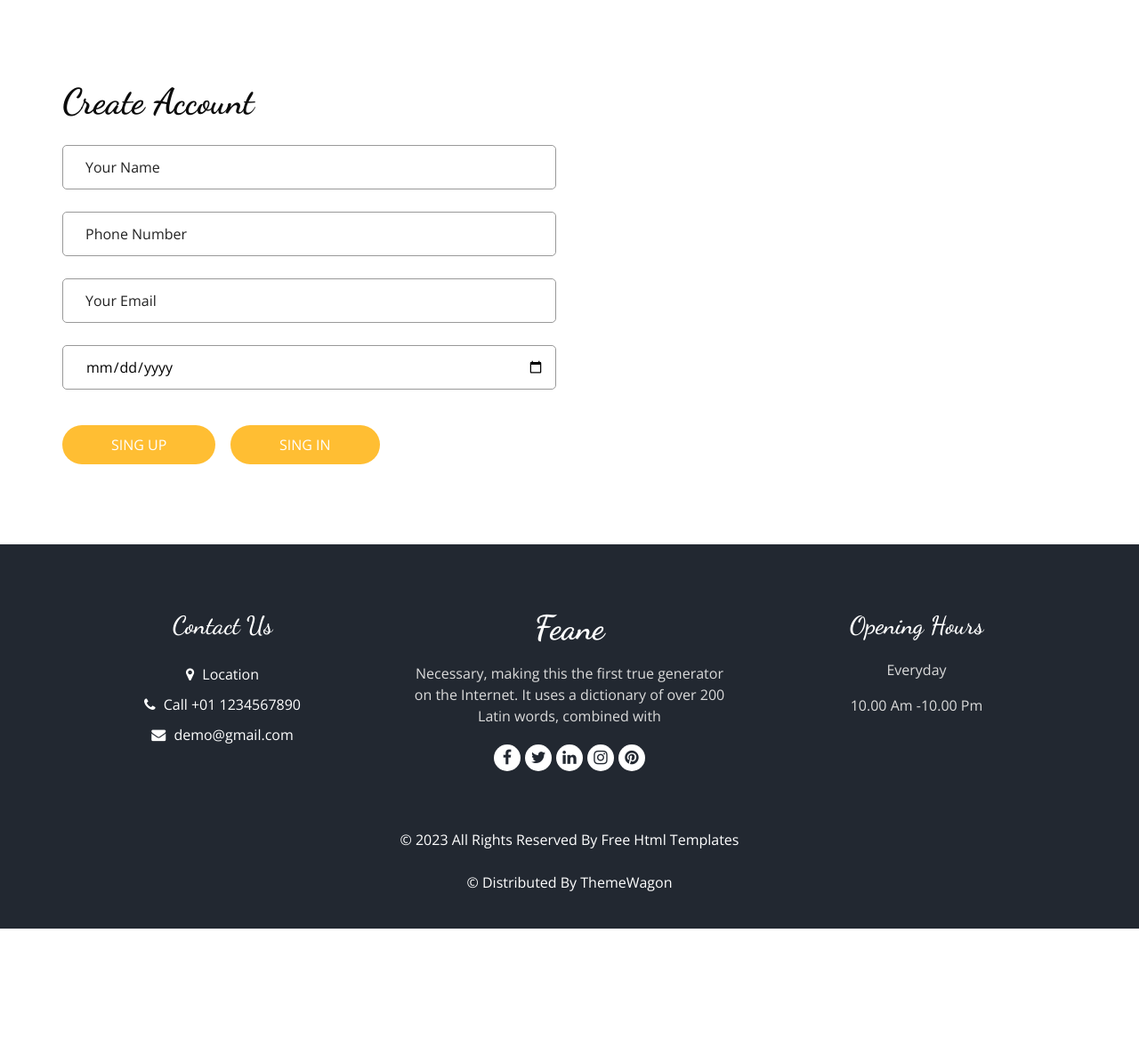
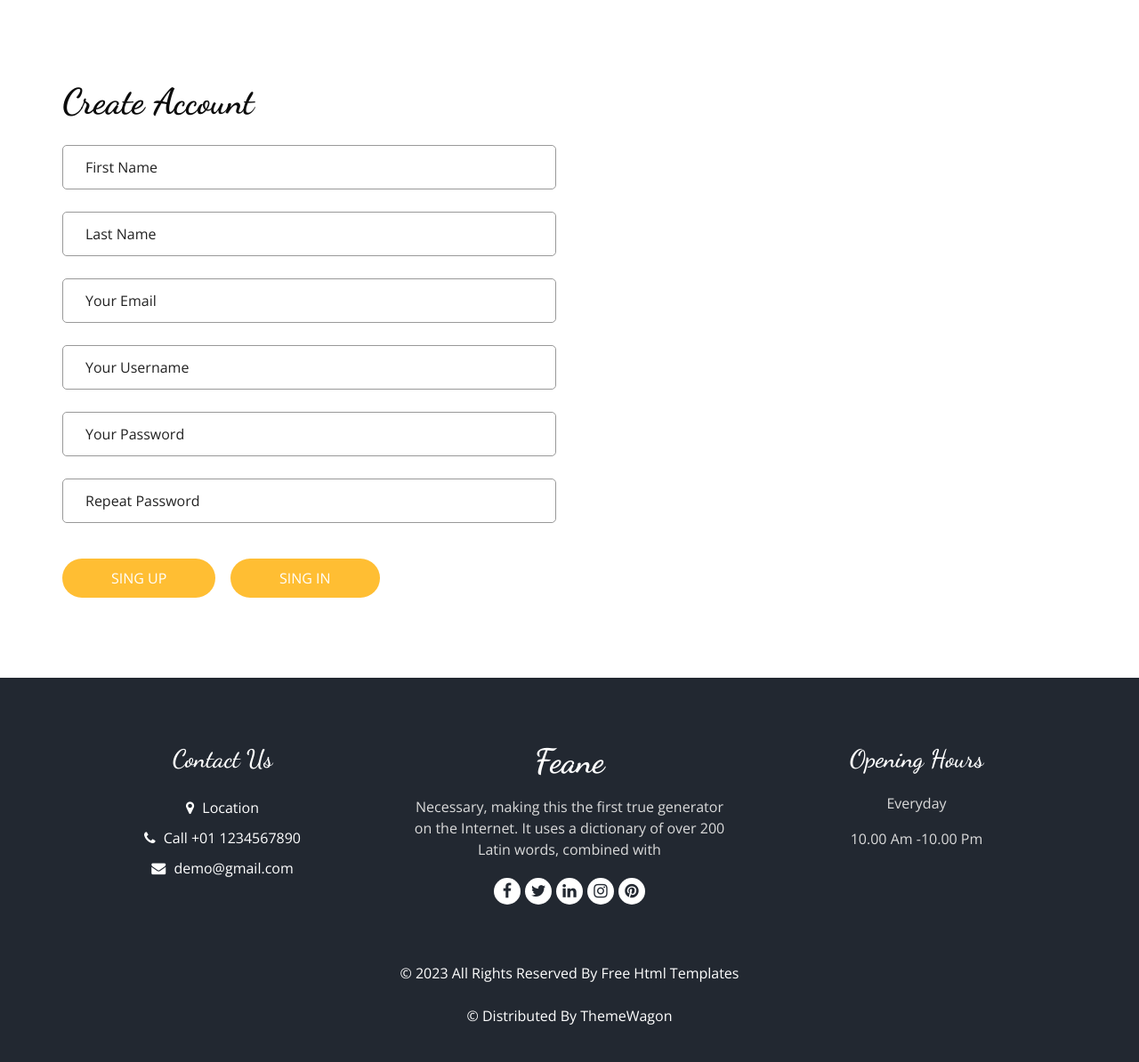
Before and after one commit to abhishekdubey1412/canteen_stores, a Django app: page /registration/ in a window 1280 px wide. Shown: the part 88-1282 px from the top of the page at 89% size. Before the commit the page ends 1132 px from the top, so only its background shows below. Run offline with Django 4.2, Linux system fonts and the light colour scheme; some libraries are stand-ins or nearby versions.

Commit message:
modified files

```diff
--- a/Home_App/views.py
+++ b/Home_App/views.py
@@ -1,6 +1,7 @@
-from django.shortcuts import render
+from django.shortcuts import render, redirect
 from django.http import HttpResponse
 from Home_App.models import Book_Table
+from django.contrib.auth.models import User, auth
 
 # Create your views here.
 def home(request):
@@ -34,17 +35,31 @@ def menu(request):
     return render(request, 'menu.html')
 
 def login(request):
+    if request.method == "POST":
+        username = request.POST.get('username')
+        password = request.POST.get('password')
+        user = auth.authenticate(username=username, password=password)
+
+        if user is not None:
+            auth.login(request,user)
+            return render(request, 'user_dashboard.html')
+
     return render(request, 'login.html')
 
 def registration(request):
     if request.method == "POST":
-        name = request.POST.get('name')
+        first_name = request.POST.get('fname')
+        last_name = request.POST.get('lname')
         email = request.POST.get('email')
-        number = request.POST.get('number')
-        date = request.POST.get('date')
+        username = request.POST.get('username')
+        password = request.POST.get('password')
+        repeat_password = request.POST.get('rpassword')
         sing_up = request.POST.get('sing_up')
 
-        if name != '' and email != '' and number != '' and date != '' and sing_up == '1':
-            return render(request, 'menu.html')
+        if password == repeat_password:
+            if first_name != '' and last_name != '' and email != '' and username != 'username' and password != '' and repeat_password != '' and sing_up == '1':
+                data = User.objects.create_user(first_name=first_name, last_name=last_name, email=email, username=username, password=password)
+                data.save()
+                return redirect('login')
 
     return render(request, 'registration.html')
--- a/Template/login.html
+++ b/Template/login.html
@@ -18,7 +18,7 @@
               {% csrf_token %}
 
               <div>
-                <input type="email" class="form-control" id="email" name="email" placeholder="Your Email" />
+                <input type="text" class="form-control" id="username" name="username" placeholder="Your Username" />
               </div>
               <div>
                 <input type="password" class="form-control" id="password" name="password" placeholder="Password" />
--- a/Template/registration.html
+++ b/Template/registration.html
@@ -17,16 +17,22 @@
             <form action="{% url 'registration' %}" method="POST">
               {% csrf_token %}
               <div>
-                <input type="text" class="form-control" id="name" name="name" placeholder="Your Name" />
+                <input type="text" class="form-control" id="fname" name="fname" placeholder="First Name" />
               </div>
               <div>
-                <input type="text" class="form-control" id="number" name="number" placeholder="Phone Number" />
+                <input type="text" class="form-control" id="lname" name="lname" placeholder="Last Name" />
               </div>
               <div>
                 <input type="email" class="form-control" id="email" name="email" placeholder="Your Email" />
               </div>
               <div>
-                <input type="date" id="date" name="date" class="form-control">
+                <input type="text" class="form-control" id="username" name="username" placeholder="Your Username" />
+              </div>
+              <div>
+                <input type="text" class="form-control" id="password" name="password" placeholder="Your Password" />
+              </div>
+              <div>
+                <input type="text" class="form-control" id="rpassword" name="rpassword" placeholder="Repeat Password" />
               </div>
               <div class="registration_btn_section">
                 <div class="btn_box">
```
Also changed, not shown: Template/user_dashboard.html (added), db.sqlite3.
